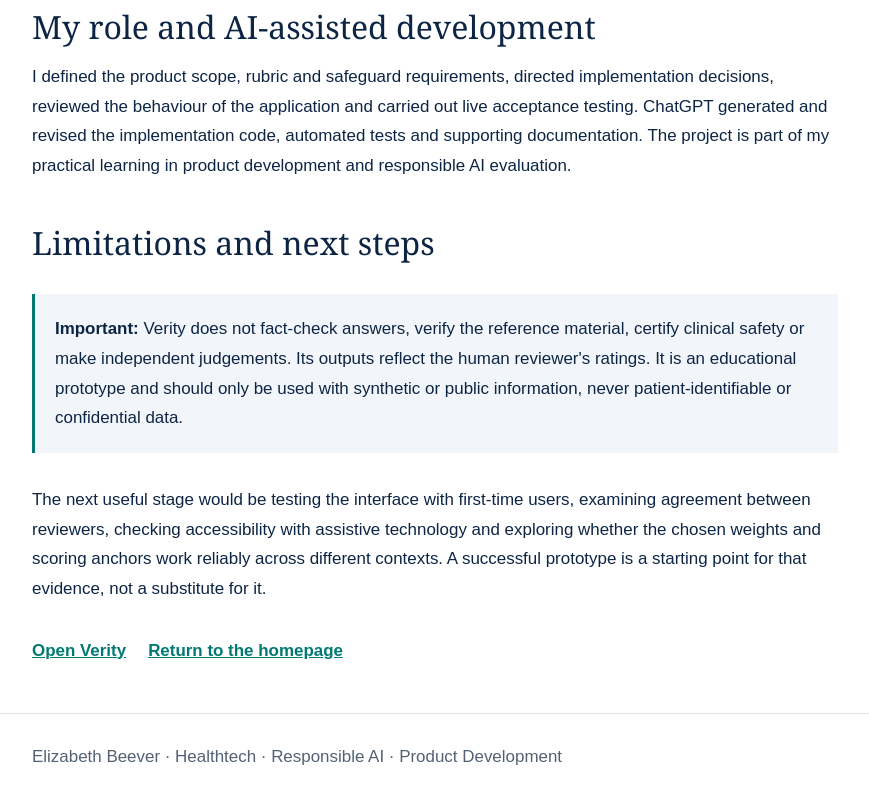
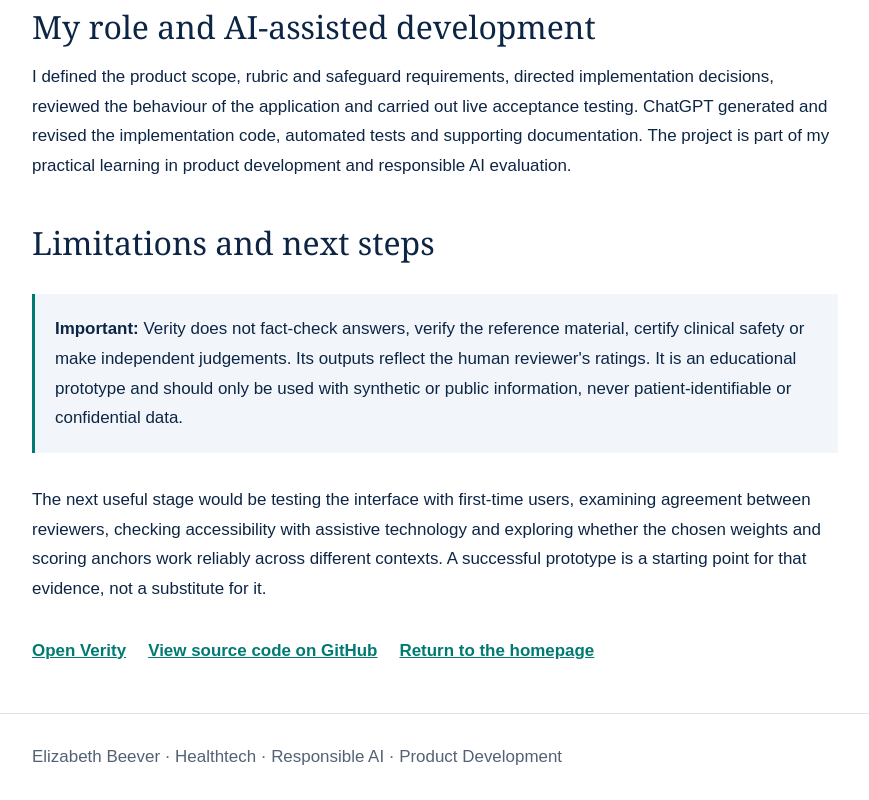
Before and after one commit to elizabethbeever-oss/elizabethbeever-site, a plain HTML site: page verity-case-study.html in a window 1280 px wide. Shown: the part 1844-2644 px from the top of the page, without its empty margins (205-1074 px from the left). Drawn offline with Linux system fonts and the light colour scheme.

Commit message:
Add public source link to Verity case study

```diff
--- a/verity-case-study.html
+++ b/verity-case-study.html
@@ -50,7 +50,7 @@ footer{border-top:1px solid var(--rule);padding:28px 0;color:var(--muted)}
 <h2>Limitations and next steps</h2>
 <div class="note"><strong>Important:</strong> Verity does not fact-check answers, verify the reference material, certify clinical safety or make independent judgements. Its outputs reflect the human reviewer's ratings. It is an educational prototype and should only be used with synthetic or public information, never patient-identifiable or confidential data.</div>
 <p>The next useful stage would be testing the interface with first-time users, examining agreement between reviewers, checking accessibility with assistive technology and exploring whether the chosen weights and scoring anchors work reliably across different contexts. A successful prototype is a starting point for that evidence, not a substitute for it.</p>
-<div class="links"><a href="https://verity-ai-evaluation.streamlit.app" target="_blank" rel="noopener noreferrer">Open Verity</a><a href="/">Return to the homepage</a></div>
+<div class="links"><a href="https://verity-ai-evaluation.streamlit.app" target="_blank" rel="noopener noreferrer">Open Verity</a><a href="https://github.com/elizabethbeever-oss/verity-ai-evaluation" target="_blank" rel="noopener noreferrer">View source code on GitHub</a><a href="/">Return to the homepage</a></div>
 </main>
 <footer><div class="wrap">Elizabeth Beever · Healthtech · Responsible AI · Product Development</div></footer>
 </body>
```
